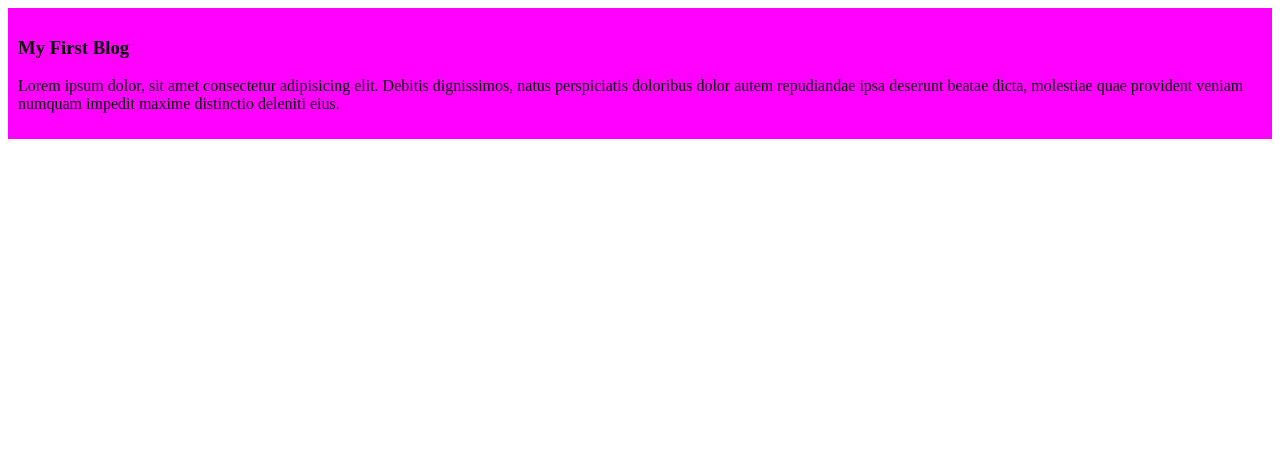
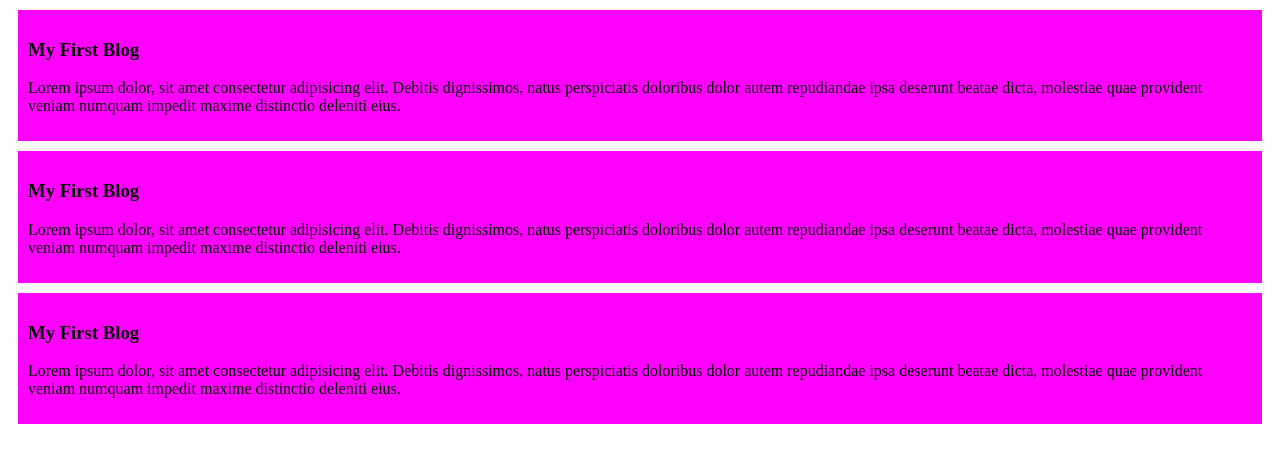
Before and after one commit to Shuvonkar/my-first-github-repo, a plain HTML site: page index.html in a window 1280 px wide. Drawn offline with Linux system fonts and the light colour scheme.

Commit message:
added the second and third blog

```diff
--- a/index.html
+++ b/index.html
@@ -13,5 +13,15 @@
         <p>Lorem ipsum dolor, sit amet consectetur adipisicing elit. Debitis dignissimos, natus perspiciatis doloribus dolor autem repudiandae ipsa deserunt beatae dicta, molestiae quae provident veniam numquam impedit maxime distinctio deleniti eius.</p>
     </div>
 
+    <div>
+        <h3>My First Blog</h3>
+        <p>Lorem ipsum dolor, sit amet consectetur adipisicing elit. Debitis dignissimos, natus perspiciatis doloribus dolor autem repudiandae ipsa deserunt beatae dicta, molestiae quae provident veniam numquam impedit maxime distinctio deleniti eius.</p>
+    </div>
+
+    <div>
+        <h3>My First Blog</h3>
+        <p>Lorem ipsum dolor, sit amet consectetur adipisicing elit. Debitis dignissimos, natus perspiciatis doloribus dolor autem repudiandae ipsa deserunt beatae dicta, molestiae quae provident veniam numquam impedit maxime distinctio deleniti eius.</p>
+    </div>
+
 </body>
 </html>
--- a/styles/style.css
+++ b/styles/style.css
@@ -1,4 +1,5 @@
 div{
     background-color: magenta;
     padding: 10px;
+    margin: 10px;
 }
```
